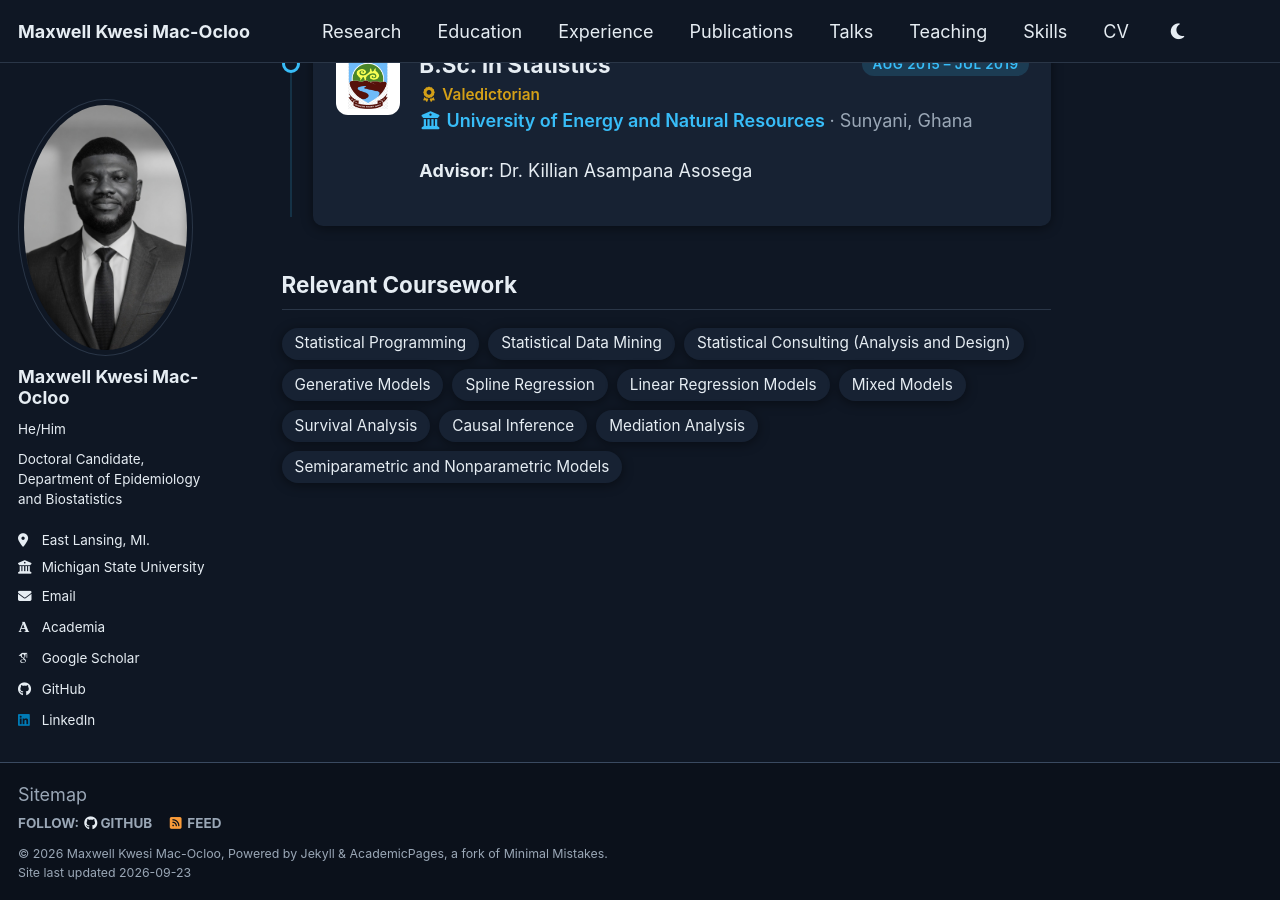
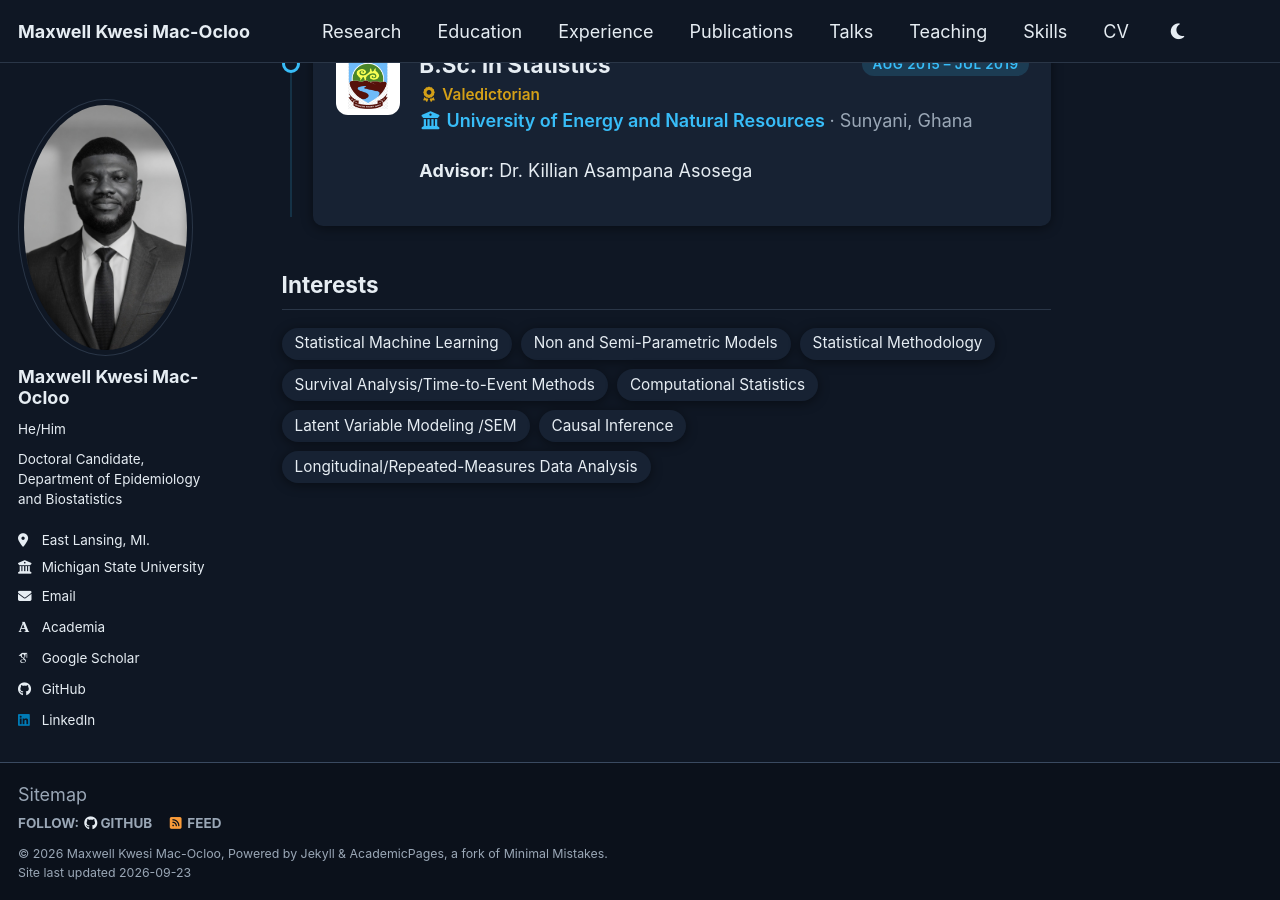
Before and after one commit to MaxwellMacocloo/maxwellmacocloo.github.io, a Jekyll site: the page built from _pages/education.md, in a window 1280 px wide and 900 px high, scrolled down 591 px. Built offline with Jekyll 4.4.1, drawn with Linux system fonts in a browser that asks for light colours; some web fonts are replaced.

Commit message:
Update coursework section to reflect new interests

```diff
--- a/_pages/education.md
+++ b/_pages/education.md
@@ -38,9 +38,9 @@ author_profile: true
 </div>
 
 <section class="skill-group">
-  <h2 class="skill-group__title">Relevant Coursework</h2>
+  <h2 class="skill-group__title">Interests</h2>
   <div class="chip-list">
-    {% assign courses = "Statistical Programming|Statistical Data Mining|Statistical Consulting (Analysis and Design)|Generative Models|Spline Regression|Linear Regression Models|Mixed Models|Survival Analysis|Causal Inference|Mediation Analysis|Semiparametric and Nonparametric Models" | split: "|" %}
+    {% assign courses = "Statistical Machine Learning| Non and Semi-Parametric Models |Statistical Methodology| Survival Analysis/Time-to-Event Methods |Computational Statistics |Latent Variable Modeling /SEM| Causal Inference |Longitudinal/Repeated-Measures Data Analysis" | split: "|" %}
     {% for c in courses %}<span class="chip">{{ c }}</span>{% endfor %}
   </div>
 </section>
```
